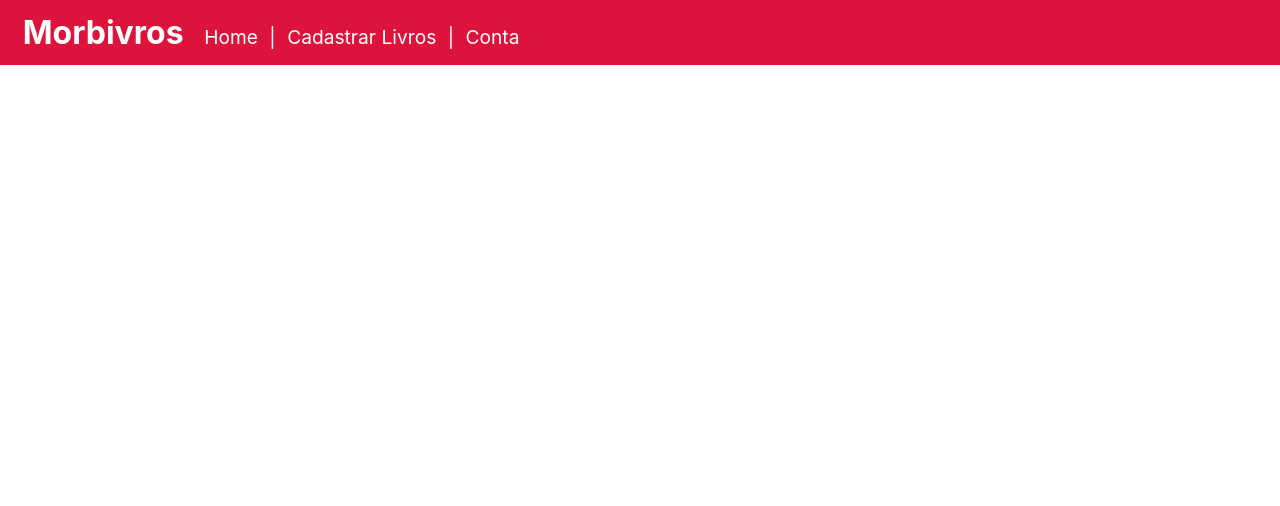
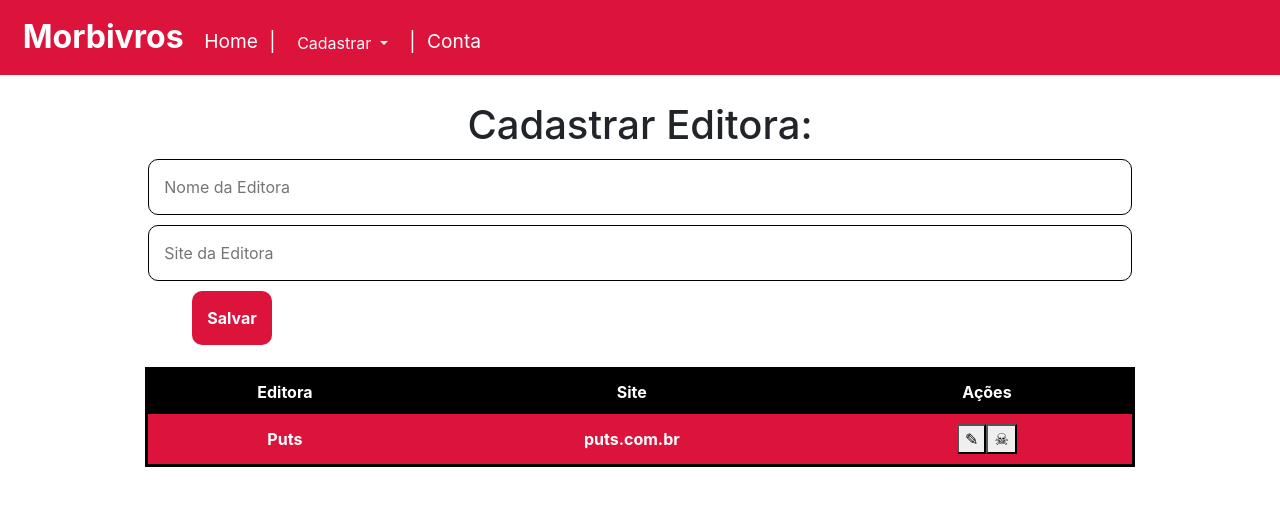
Before and after one commit to PauloK3tchup/lista2-o-inimigo-agora-e-ovo, a Vue app: page /editora in a window 1280 px wide. Shown: the top 506 px of the page. Built offline with nearby package versions, Linux system fonts and the light colour scheme.

Commit message:
Adição de novas páginas e mudança de existentes

```diff
--- a/package.json
+++ b/package.json
@@ -8,6 +8,8 @@
     "lint": "eslint . --ext .vue,.js,.jsx,.cjs,.mjs --fix --ignore-path .gitignore"
   },
   "dependencies": {
+    "@popperjs/core": "^2.11.5",
+    "bootstrap": "^5.1.3",
     "vue": "^3.2.36",
     "vue-router": "^4.0.15"
   },
--- a/src/components/HeaderComp.vue
+++ b/src/components/HeaderComp.vue
@@ -3,11 +3,17 @@
     <span class="logo"><RouterLink to="/" class="semdec"> Morbivros </RouterLink></span>
     <span><RouterLink to="/" class="botão"> Home </RouterLink></span>
     <span> | </span>
-    <span
-      ><RouterLink to="/musica" class="botão">
-        Cadastrar Livros
-      </RouterLink></span
-    >
+    <div class="dropdown">
+      <button class="btn btn-transparent text-light dropdown-toggle" type="button" id="dropdownMenuButton1" data-bs-toggle="dropdown" aria-expanded="false">
+        Cadastrar
+      </button>
+      <ul class="dropdown-menu" aria-labelledby="dropdownMenuButton1">
+        <li><span><RouterLink to="/livros" class="text-dark botão dropdown-item"> Cadastrar Livros </RouterLink></span></li>
+        <li><span><RouterLink to="/editora" class="text-dark botão dropdown-item"> Cadastrar Editora </RouterLink></span></li>
+        <li><span><RouterLink to="/autor" class="text-dark botão dropdown-item"> Cadastrar Autor </RouterLink></span></li>
+        <li><span><RouterLink to="/categoria" class="text-dark botão dropdown-item"> Cadastrar Categoria </RouterLink></span></li>
+      </ul>
+    </div>
     <span> | </span>
     <span><RouterLink to="/conta" class="botão"> Conta </RouterLink></span>
   </header>
@@ -26,8 +32,8 @@ header span {
 header a.botão {
   text-decoration: none;
   display: inline-block;
+  transition: 0.25s;
   color: white;
-  transition: 0.25s;
 }
 
 header a.botão:hover {
@@ -44,4 +50,9 @@ span.logo {
   margin: 10px;
   font-weight: bolder;
 }
+
+.dropdown {
+  display: inline-block;
+}
+
 </style>
--- a/src/main.js
+++ b/src/main.js
@@ -1,3 +1,5 @@
+import "bootstrap/dist/css/bootstrap.css"
+import "bootstrap/dist/js/bootstrap.js"
 import { createApp } from 'vue'
 import App from './App.vue'
 import router from './router'
--- a/src/router/index.js
+++ b/src/router/index.js
@@ -10,9 +10,9 @@ const router = createRouter({
       component: HomeView,
     },
     {
-      path: "/musica",
-      name: "musica",
-      component: () => import("../views/MusicaView.vue"),
+      path: "/livros",
+      name: "livros",
+      component: () => import("../views/LiView.vue"),
     },
     {
       path: "/conta",
@@ -24,6 +24,16 @@ const router = createRouter({
       name: "registrar",
       component: () => import("../views/CriarContaView.vue"),
     },
+    {
+      path: "/editora",
+      name: "editora",
+      component: () => import("../views/EditoraView.vue"),
+    },
+    {
+      path: "/autor",
+      name: "autor",
+      component: () => import("../views/AutorView.vue"),
+    },
   ],
 });
 
--- /dev/null
+++ b/src/views/AutorView.vue
@@ -0,0 +1,147 @@
+<script>
+export default {
+  data() {
+    return {
+      novo_autor: "",
+      nova_data: "",
+      autores: [
+        {
+          nome: "Monteiro Meusaco",
+          data: "0001-01-01",
+        },
+      ],
+    };
+  },
+  methods: {
+    salvar() {
+      if (
+        this.novo_autor !== "" &&
+        this.nova_data !== ""
+      ) {
+        const novo_autor = this.novo_autor;
+        const nova_data = this.nova_data;
+        this.autores.push({
+          nome: this.novo_autor,
+          data: this.nova_data,
+        });
+        this.novo_livro == "";
+        this.novo_autor == "";
+      } else {
+        alert("cu");
+      }
+    },
+    excluir(autor) {
+      const indice = this.autores.indexOf(autor);
+      this.autores.splice(indice, 1);
+    },
+  },
+};
+</script>
+<template>
+  <main>
+    <h1 class="title">Cadastrar Autor:</h1>
+    <div class="inputs">
+      <input
+        type="text"
+        placeholder="Nome do Autor"
+        id="nome_livro"
+        v-model="novo_autor"
+        @keypress.enter="salvar"
+      />
+      <input
+        type="date"
+        placeholder="Data de Nascimento"
+        id="nome_autor"
+        v-model="nova_data"
+        @keypress.enter="salvar"
+      />
+      <button @click="salvar">Salvar</button>
+    </div>
+    <div class="lista">
+      <table>
+        <thead>
+          <tr>
+            <th>Autor</th>
+            <th>Data de Nascimento</th>
+            <th>Ações</th>
+          </tr>
+        </thead>
+        <tbody>
+          <tr v-for="autor in autores" :key="autor.nome">
+            <th>{{ autor.nome }}</th>
+            <th>{{ autor.data }}</th>
+            <th>
+              <button>✎</button>
+              <button @click="excluir(autor)">☠</button>
+            </th>
+          </tr>
+        </tbody>
+      </table>
+    </div>
+  </main>
+</template>
+<style scoped>
+table {
+  width: 80%;
+  box-shadow: rgba(0, 0, 0, 0.16) 0px 1px 4px, rgb(0, 0, 0) 0px 0px 0px 3px;
+  text-align: center;
+  margin: 15px;
+}
+
+table thead {
+  background-color: rgb(0, 0, 0);
+  color: white;
+}
+
+table thead th {
+  font-weight: bolder;
+}
+
+table tbody tr:nth-child(odd) {
+  background-color: crimson;
+  color: rgb(255, 255, 255);
+}
+
+th {
+  padding: 10px;
+  width: fit-content;
+}
+
+.lista {
+  display: flex;
+  justify-content: center;
+}
+
+.inputs {
+  justify-content: center;
+}
+
+.inputs input {
+  border-radius: 10px;
+  padding: 15px;
+  border: solid 1px;
+  width: 80%;
+  display: table;
+  margin: 10px auto;
+}
+.inputs button {
+  border-radius: 10px;
+  padding: 15px;
+  border: 0ch;
+  display: table;
+  margin: 10px 167px;
+  color: white;
+  background-color: crimson;
+  font-weight: bold;
+  transition: 0.25s;
+}
+
+.inputs button:hover {
+  cursor: pointer;
+  transform: scale(1.1);
+}
+
+.title {
+  text-align: center;
+}
+</style>
--- /dev/null
+++ b/src/views/CategoriaView.vue
@@ -0,0 +1,147 @@
+<script>
+export default {
+  data() {
+    return {
+      novo_autor: "",
+      nova_data: "",
+      autores: [
+        {
+          nome: "Monteiro Meusaco",
+          data: "0001-01-01",
+        },
+      ],
+    };
+  },
+  methods: {
+    salvar() {
+      if (
+        this.novo_autor !== "" &&
+        this.nova_data !== ""
+      ) {
+        const novo_autor = this.novo_autor;
+        const nova_data = this.nova_data;
+        this.autores.push({
+          nome: this.novo_autor,
+          data: this.nova_data,
+        });
+        this.novo_livro == "";
+        this.novo_autor == "";
+      } else {
+        alert("cu");
+      }
+    },
+    excluir(autor) {
+      const indice = this.autores.indexOf(autor);
+      this.autores.splice(indice, 1);
+    },
+  },
+};
+</script>
+<template>
+  <main>
+    <h1 class="title">Cadastrar Autor:</h1>
+    <div class="inputs">
+      <input
+        type="text"
+        placeholder="Nome do Autor"
+        id="nome_livro"
+        v-model="novo_autor"
+        @keypress.enter="salvar"
+      />
+      <input
+        type="date"
+        placeholder="Data de Nascimento"
+        id="nome_autor"
+        v-model="nova_data"
+        @keypress.enter="salvar"
+      />
+      <button @click="salvar">Salvar</button>
+    </div>
+    <div class="lista">
+      <table>
+        <thead>
+          <tr>
+            <th>Autor</th>
+            <th>Data de Nascimento</th>
+            <th>Ações</th>
+          </tr>
+        </thead>
+        <tbody>
+          <tr v-for="autor in autores" :key="autor.nome">
+            <th>{{ autor.nome }}</th>
+            <th>{{ autor.data }}</th>
+            <th>
+              <button>✎</button>
+              <button @click="excluir(autor)">☠</button>
+            </th>
+          </tr>
+        </tbody>
+      </table>
+    </div>
+  </main>
+</template>
+<style scoped>
+table {
+  width: 80%;
+  box-shadow: rgba(0, 0, 0, 0.16) 0px 1px 4px, rgb(0, 0, 0) 0px 0px 0px 3px;
+  text-align: center;
+  margin: 15px;
+}
+
+table thead {
+  background-color: rgb(0, 0, 0);
+  color: white;
+}
+
+table thead th {
+  font-weight: bolder;
+}
+
+table tbody tr:nth-child(odd) {
+  background-color: crimson;
+  color: rgb(255, 255, 255);
+}
+
+th {
+  padding: 10px;
+  width: fit-content;
+}
+
+.lista {
+  display: flex;
+  justify-content: center;
+}
+
+.inputs {
+  justify-content: center;
+}
+
+.inputs input {
+  border-radius: 10px;
+  padding: 15px;
+  border: solid 1px;
+  width: 80%;
+  display: table;
+  margin: 10px auto;
+}
+.inputs button {
+  border-radius: 10px;
+  padding: 15px;
+  border: 0ch;
+  display: table;
+  margin: 10px 167px;
+  color: white;
+  background-color: crimson;
+  font-weight: bold;
+  transition: 0.25s;
+}
+
+.inputs button:hover {
+  cursor: pointer;
+  transform: scale(1.1);
+}
+
+.title {
+  text-align: center;
+}
+</style>
--- /dev/null
+++ b/src/views/EditoraView.vue
@@ -0,0 +1,147 @@
+<script>
+export default {
+  data() {
+    return {
+      nova_editora: "",
+      novo_site: "",
+      editoras: [
+        {
+          nome: "Puts",
+          site: "puts.com.br",
+        },
+      ],
+    };
+  },
+  methods: {
+    salvar() {
+      if (
+        this.nova_editora !== "" &&
+        this.novo_site !== ""
+      ) {
+        const nova_editora = this.nova_editora;
+        const novo_site = this.novo_site;
+        this.editoras.push({
+          nome: this.nova_editora,
+          site: this.novo_site,
+        });
+        this.novo_livro == "";
+        this.novo_autor == "";
+      } else {
+        alert("cu");
+      }
+    },
+    excluir(editora) {
+      const indice = this.editoras.indexOf(editora);
+      this.editoras.splice(indice, 1);
+    },
+  },
+};
+</script>
+<template>
+  <main>
+    <h1 class="title">Cadastrar Editora:</h1>
+    <div class="inputs">
+      <input
+        type="text"
+        placeholder="Nome da Editora"
+        id="nome_livro"
+        v-model="nova_editora"
+        @keypress.enter="salvar"
+      />
+      <input
+        type="text"
+        placeholder="Site da Editora"
+        id="nome_autor"
+        v-model="novo_site"
+        @keypress.enter="salvar"
+      />
+      <button @click="salvar">Salvar</button>
+    </div>
+    <div class="lista">
+      <table>
+        <thead>
+          <tr>
+            <th>Editora</th>
+            <th>Site</th>
+            <th>Ações</th>
+          </tr>
+        </thead>
+        <tbody>
+          <tr v-for="editora in editoras" :key="editora.nome">
+            <th>{{ editora.nome }}</th>
+            <th>{{ editora.site }}</th>
+            <th>
+              <button>✎</button>
+              <button @click="excluir(editora)">☠</button>
+            </th>
+          </tr>
+        </tbody>
+      </table>
+    </div>
+  </main>
+</template>
+<style scoped>
+table {
+  width: 80%;
+  box-shadow: rgba(0, 0, 0, 0.16) 0px 1px 4px, rgb(0, 0, 0) 0px 0px 0px 3px;
+  text-align: center;
+  margin: 15px;
+}
+
+table thead {
+  background-color: rgb(0, 0, 0);
+  color: white;
+}
+
+table thead th {
+  font-weight: bolder;
+}
+
+table tbody tr:nth-child(odd) {
+  background-color: crimson;
+  color: rgb(255, 255, 255);
+}
+
+th {
+  padding: 10px;
+  width: fit-content;
+}
+
+.lista {
+  display: flex;
+  justify-content: center;
+}
+
+.inputs {
+  justify-content: center;
+}
+
+.inputs input {
+  border-radius: 10px;
+  padding: 15px;
+  border: solid 1px;
+  width: 80%;
+  display: table;
+  margin: 10px auto;
+}
+.inputs button {
+  border-radius: 10px;
+  padding: 15px;
+  border: 0ch;
+  display: table;
+  margin: 10px 167px;
+  color: white;
+  background-color: crimson;
+  font-weight: bold;
+  transition: 0.25s;
+}
+
+.inputs button:hover {
+  cursor: pointer;
+  transform: scale(1.1);
+}
+
+.title {
+  text-align: center;
+}
+</style>
```
Also changed, not shown: src/views/LiView.vue (renamed from src/views/MusicaView.vue), 1 other file (tests, documents, lock files or other folders).
